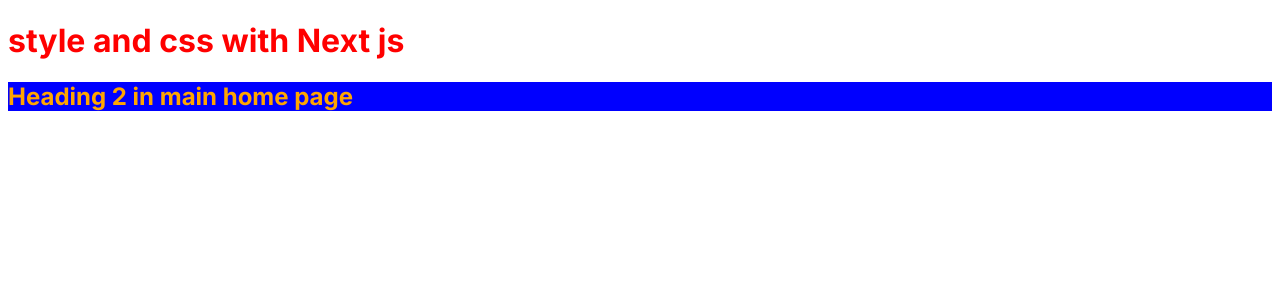
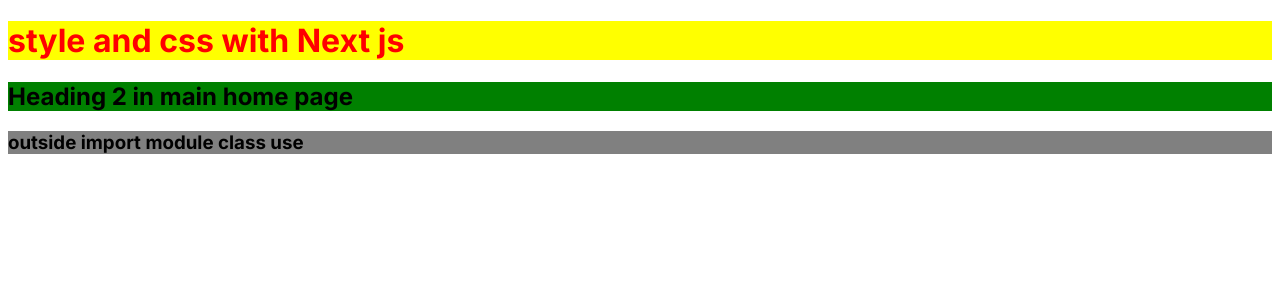
Before and after one commit to sharmasuper/NextJsSeries, a Next.js app: page / in a window 1280 px wide. Shown: the top 300 px of the page. Built offline with nearby package versions, Linux system fonts and the light colour scheme.

Commit message:
module css use

```diff
--- /dev/null
+++ b/src/app/custom.module.css
@@ -0,0 +1,3 @@
+.headers{
+background-color: yellow;
+}
--- a/src/app/layout.js
+++ b/src/app/layout.js
@@ -1,6 +1,6 @@
 import { Inter } from "next/font/google";
 import "./globals.css";
-import './style.css'
+
 
 const inter = Inter({ subsets: ["latin"] });
 
--- /dev/null
+++ b/src/app/other.module.css
@@ -0,0 +1,3 @@
+.headers{
+    background-color: green;
+}
--- a/src/app/page.js
+++ b/src/app/page.js
@@ -1,6 +1,8 @@
 
 import styles from "./page.module.css";
-import './style.css'
+import customer from'./custom.module.css'
+import other from  './other.module.css'
+import outside from '@/style/outside.module.css'
 
 export default function Home() {
 
@@ -9,8 +11,10 @@
   return (
     <main className={styles.main}>
 
-  <h1>style and css with Next js</h1>
-  <h2>Heading 2 in main home page</h2>
+  <h1 className={customer.headers} >style and css with Next js</h1>
+  <h2 className={other.headers}>Heading 2 in main home page</h2>
+  <h3 className={outside.headers}>outside import module class use  </h3>
+
 
     </main>
   );
--- /dev/null
+++ b/src/style/outside.module.css
@@ -0,0 +1,3 @@
+.headers{
+    background-color: gray;
+}
```
